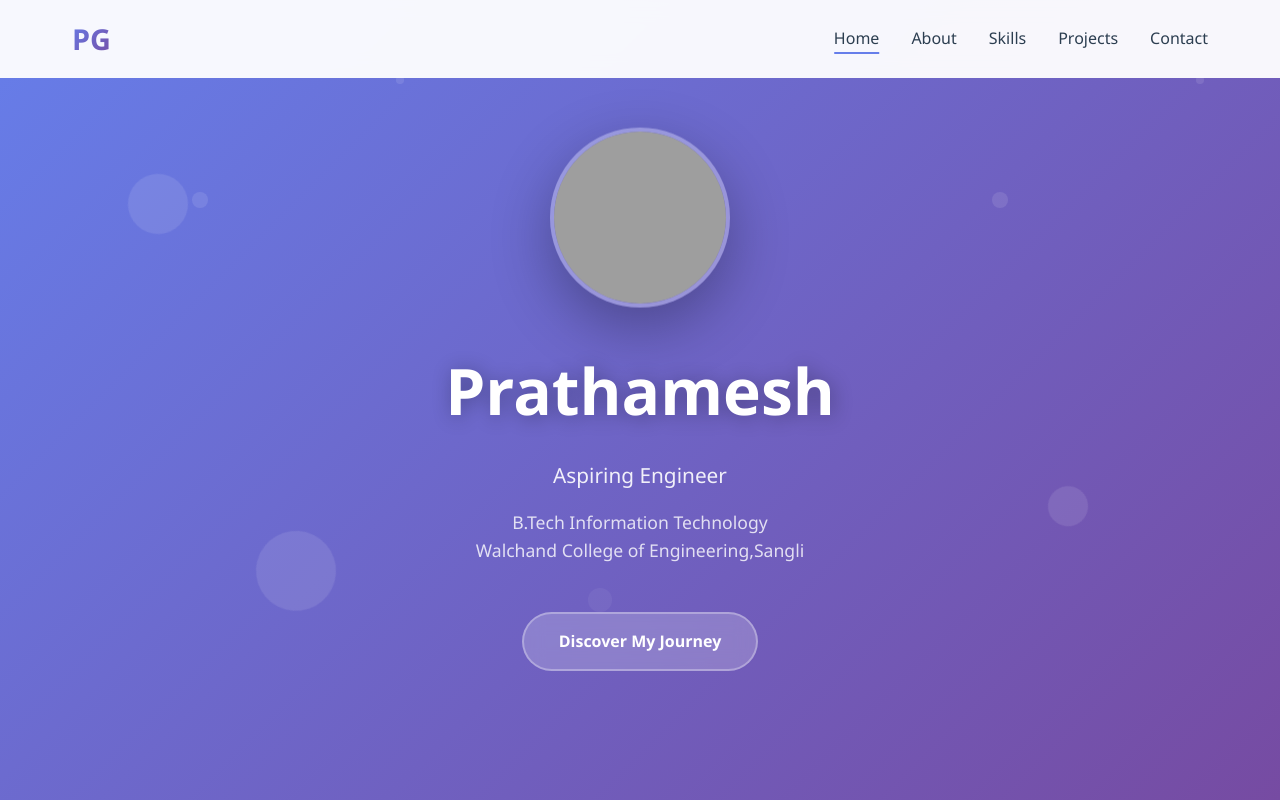
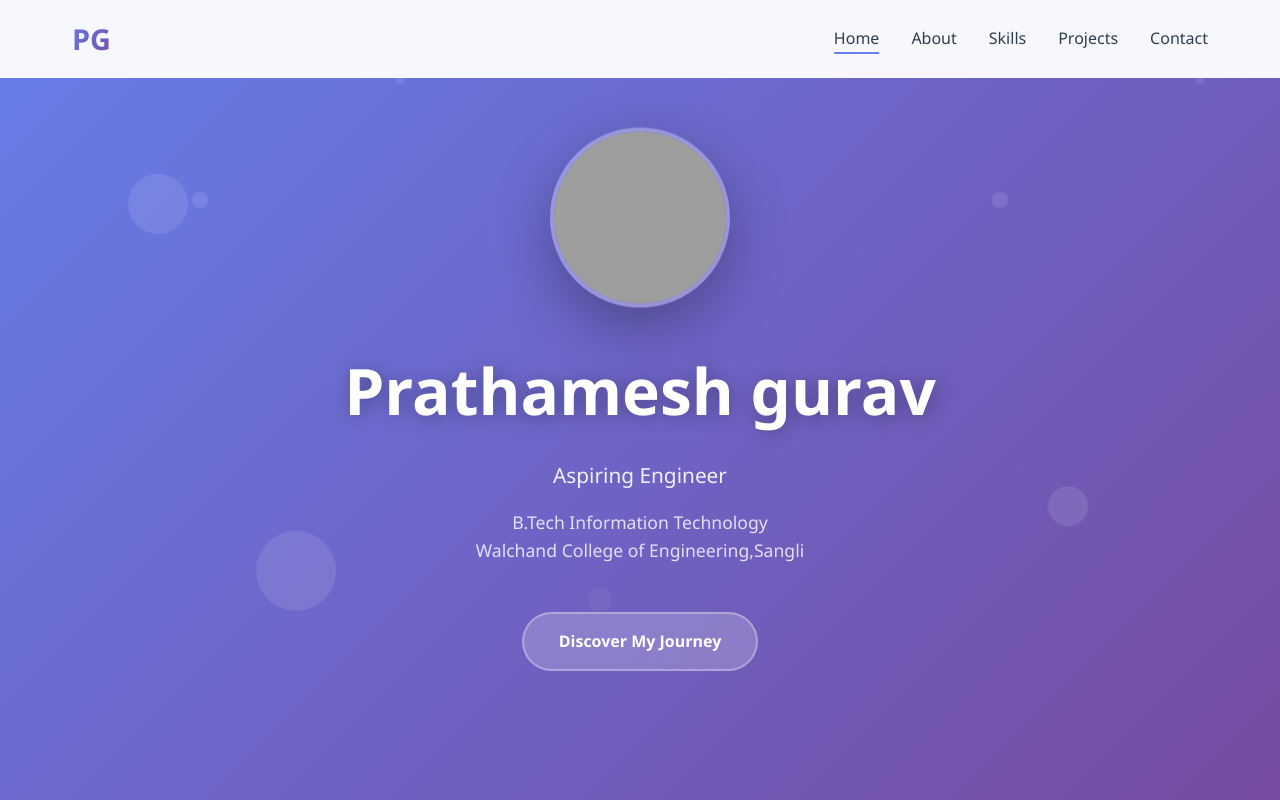
Before and after one commit to Pratham2779/cicd_demo, a website: page index.html in a window 1280 px wide. Shown: the top 800 px of the page. Drawn offline with Linux system fonts and the light colour scheme; grey boxes are pictures that could not be loaded.

Commit message:
testing changes

```diff
--- a/index.html
+++ b/index.html
@@ -644,7 +644,7 @@
 
         <div class="hero-content">
             <img src="https://iili.io/KRo78Q4.png" alt="Prathamesh Gurav" class="profile-img">
-            <h1>Prathamesh</h1>
+            <h1>Prathamesh gurav</h1>
             <p class="subtitle">Aspiring Engineer</p>
             <p class="degree">B.Tech Information Technology<br>Walchand College of Engineering,Sangli</p>
             <a href="#about" class="cta-button">Discover My Journey</a>
```
